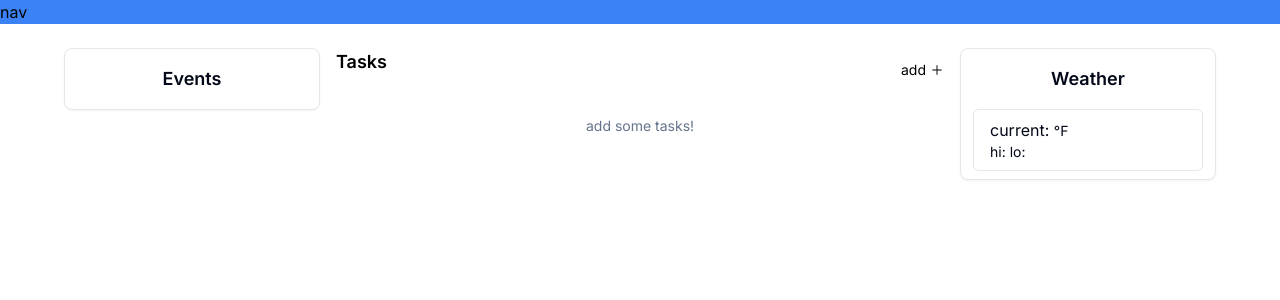
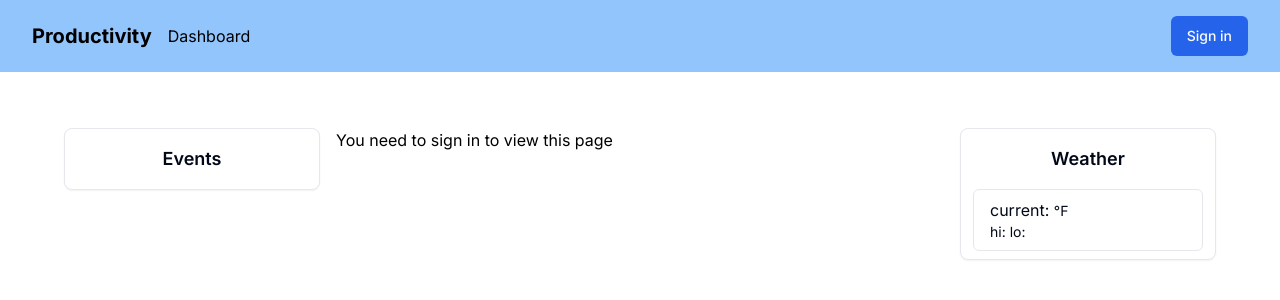
Before and after one commit to trevorphilbrick/productivity-app, a Next.js app: page /home in a window 1280 px wide. Shown: the top 300 px of the page. Built offline with nearby package versions, Linux system fonts and the light colour scheme; no server answers.

Commit message:
some base auth implementation with github

```diff
--- a/package.json
+++ b/package.json
@@ -20,6 +20,7 @@
     "clsx": "^2.1.0",
     "lucide-react": "^0.321.0",
     "next": "14.1.0",
+    "next-auth": "^4.24.5",
     "react": "^18",
     "react-dom": "^18",
     "react-hook-form": "^7.50.0",
--- /dev/null
+++ b/src/app/api/auth/[...nextauth]/route.ts
@@ -0,0 +1,15 @@
+import NextAuth from "next-auth";
+import GithubProvider from "next-auth/providers/github";
+
+export const authOptions = {
+  providers: [
+    GithubProvider({
+      clientId: process.env.NEXT_PUBLIC_GITHUB_ID,
+      clientSecret: process.env.NEXT_PUBLIC_GITHUB_SECRET,
+    }),
+  ],
+};
+
+export const handler = NextAuth(authOptions);
+
+export { handler as GET, handler as POST };
--- a/src/app/home/layout.tsx
+++ b/src/app/home/layout.tsx
@@ -1,14 +1,13 @@
 import Weather from "@/components/ui/home/weather";
 import Events from "@/components/ui/home/events";
 
-function layout({
+async function layout({
   children,
 }: Readonly<{
   children: React.ReactNode;
 }>) {
   return (
     <div className="w-screen  md:flex md:flex-col md:items-center ">
-      <div className="bg-blue-500 w-screen">nav</div>
       <div className="flex flex-col items-center md:items-start md:flex-row md:w-11/12 lg:4/5 max-w-6xl mt-6">
         <Events />
         <div className="flex-1 px-4">{children}</div>
--- a/src/app/home/page.tsx
+++ b/src/app/home/page.tsx
@@ -1,14 +1,21 @@
 "use client";
-import { useEffect, useState } from "react";
-import TaskCard from "@/components/ui/home/taskCard";
 import { RxPlus } from "react-icons/rx";
 import { SheetTrigger } from "@/components/ui/sheet";
 import { Sheet } from "@/components/ui/sheet";
 import AddTaskForm from "@/components/ui/home/addTaskForm";
 import TaskProvider from "@/context/taskContext";
 import TaskList from "@/components/ui/home/taskList";
+import { useSession } from "next-auth/react";
 
 function Page() {
+  const { data: session } = useSession();
+  if (!session) {
+    return (
+      <div>
+        <h1>You need to sign in to view this page</h1>
+      </div>
+    );
+  }
   return (
     <TaskProvider>
       <Sheet>
--- a/src/app/layout.tsx
+++ b/src/app/layout.tsx
@@ -1,8 +1,10 @@
 import type { Metadata } from "next";
 import { Inter } from "next/font/google";
 import "./globals.css";
-import Script from "next/script";
-
+import { getServerSession } from "next-auth";
+import SessionProvider from "@/components/sessionProvider";
+import SignInOutButton from "@/components/ui/signInOutButton";
+import Navbar from "@/components/ui/navbar";
 const inter = Inter({ subsets: ["latin"] });
 
 export const metadata: Metadata = {
@@ -10,14 +12,23 @@ export const metadata: Metadata = {
   description: "An app meant to increase productivity.",
 };
 
-export default function RootLayout({
+export default async function RootLayout({
   children,
 }: Readonly<{
   children: React.ReactNode;
 }>) {
+  const session = await getServerSession();
+
+  console.log(session);
+
   return (
     <html lang="en">
-      <body className={inter.className}>{children}</body>
+      <body className={inter.className}>
+        <SessionProvider session={session}>
+          <Navbar />
+          {children}
+        </SessionProvider>
+      </body>
     </html>
   );
 }
--- a/src/app/page.tsx
+++ b/src/app/page.tsx
@@ -5,7 +5,6 @@ import { Button } from "@/components/ui/button";
 export default function Home() {
   return (
     <main className="flex flex-col items-center text-wrap">
-      <nav className="w-full bg-blue-300 mb-8">Navigation</nav>
       <div className="flex flex-col md:flex-row w-full md:mx-8 max-w-screen-xl px-4 ">
         <div className=" mb-4 md:w-96 md:mb-0 ">
           <h1 className=" text-5xl md:text-6xl mb-4">
--- /dev/null
+++ b/src/components/sessionProvider.tsx
@@ -0,0 +1,3 @@
+"use client";
+import { SessionProvider } from "next-auth/react";
+export default SessionProvider;
--- /dev/null
+++ b/src/components/ui/navbar.tsx
@@ -0,0 +1,26 @@
+"use client";
+import { useSession } from "next-auth/react";
+import SignInOutButton from "./signInOutButton";
+import Link from "next/link";
+
+function Navbar() {
+  const { data: session } = useSession();
+  return (
+    <nav className="w-full bg-blue-300 mb-8 flex justify-between px-8 py-4 items-center">
+      <div className="flex items-center">
+        <Link href="/">
+          <p className="text-xl font-bold mr-4">Productivity</p>
+        </Link>
+        <Link href="/home">
+          <p className="">Dashboard</p>
+        </Link>
+      </div>
+      <div className="flex items-center">
+        {session && <p className="mr-2">{session.user?.name}</p>}
+        <SignInOutButton />
+      </div>
+    </nav>
+  );
+}
+
+export default Navbar;
--- /dev/null
+++ b/src/components/ui/signInOutButton.tsx
@@ -0,0 +1,11 @@
+"use client";
+import { useSession, signIn, signOut } from "next-auth/react";
+import { Button } from "@/components/ui/button";
+
+export default function SignInOutButton() {
+  const { data: session } = useSession();
+  if (session) {
+    return <Button onClick={() => signOut()}>Sign out</Button>;
+  }
+  return <Button onClick={() => signIn()}>Sign in</Button>;
+}
```
Also changed, not shown: 1 other file (tests, documents, lock files or other folders).
